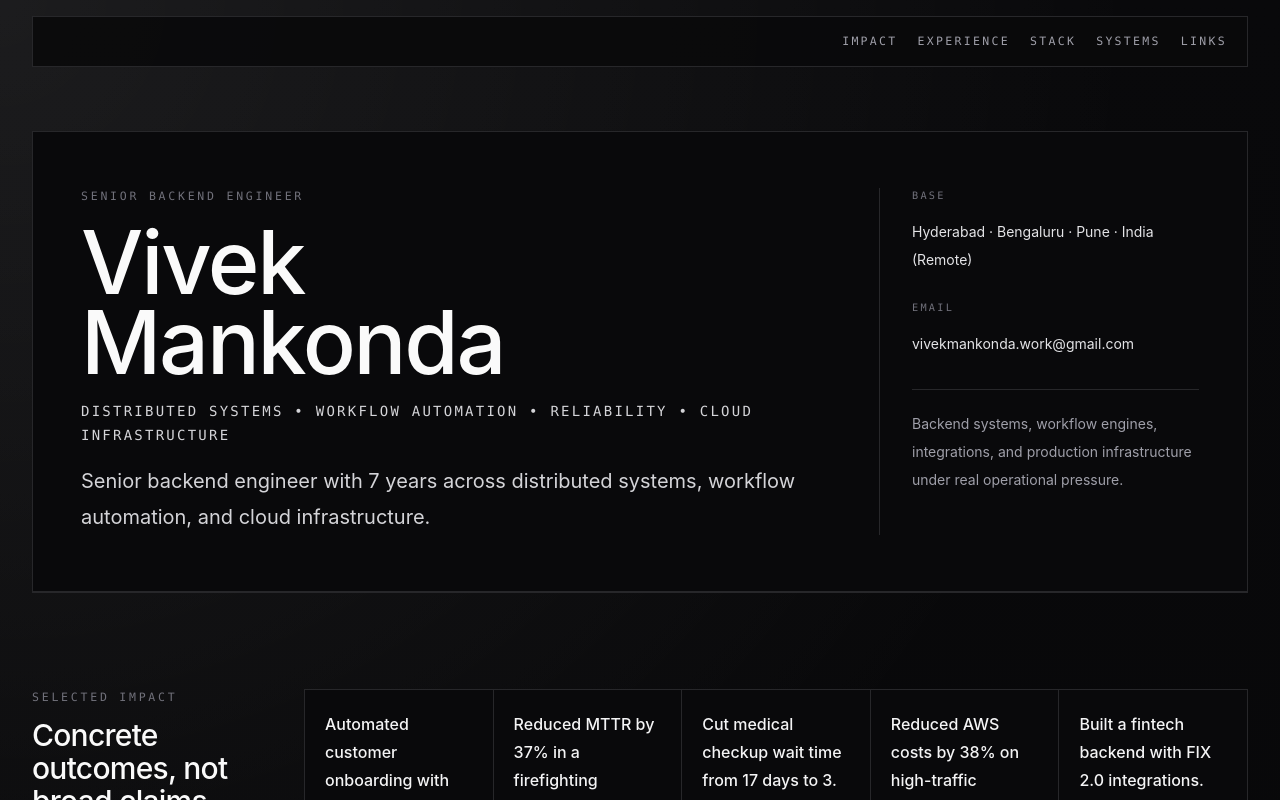
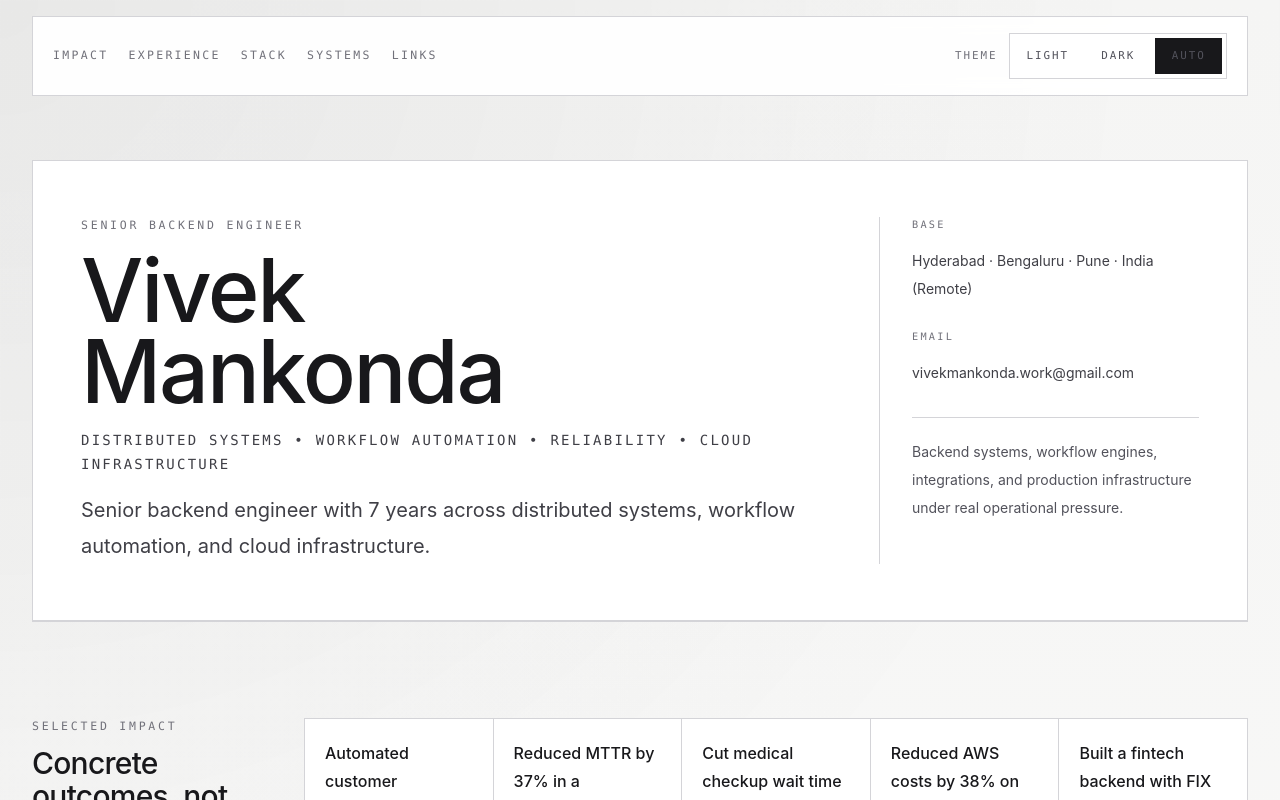
Before and after one commit to vivek-tech-exp/vivek-tech-resume, a Next.js app: page / in a window 1280 px wide. Shown: the top 800 px of the page. Built offline with nearby package versions, Linux system fonts and the light colour scheme; no server answers.

Commit message:
Refactor: Implement CSS variables for theming and add ThemeToggle component

```diff
--- a/src/app/globals.css
+++ b/src/app/globals.css
@@ -7,21 +7,21 @@
     monospace;
 }
 
-:root {
-  color-scheme: dark;
-}
-
 html {
-  background-color: #09090b;
+  background-color: var(--page, #09090b);
 }
 
 body {
   margin: 0;
   min-height: 100vh;
   background:
-    radial-gradient(circle at top left, rgba(255, 255, 255, 0.08), transparent 28%),
-    linear-gradient(180deg, #09090b 0%, #050505 100%);
-  color: #fafafa;
+    radial-gradient(circle at top left, var(--glow, rgba(255, 255, 255, 0.08)), transparent 28%),
+    linear-gradient(
+      180deg,
+      var(--page, #09090b) 0%,
+      var(--page-end, #050505) 100%
+    );
+  color: var(--text, #fafafa);
   font-family: var(--font-sans);
   text-rendering: optimizeLegibility;
   -webkit-font-smoothing: antialiased;
@@ -33,13 +33,13 @@ a {
 }
 
 ::selection {
-  background: rgba(250, 250, 250, 0.18);
-  color: #fafafa;
+  background: var(--selection, rgba(250, 250, 250, 0.18));
+  color: var(--text, #fafafa);
 }
 
 a:focus-visible,
 button:focus-visible {
-  outline: 2px solid #fafafa;
+  outline: 2px solid var(--focus, #fafafa);
   outline-offset: 4px;
 }
 
--- a/src/app/layout.tsx
+++ b/src/app/layout.tsx
@@ -3,6 +3,7 @@ import type { Metadata } from "next";
 import "./globals.css";
 
 import { siteConfig } from "@/lib/site-config";
+import { getThemeScript } from "@/lib/theme";
 
 const description =
   "Resume website for Vivek Mankonda. Backend systems, distributed architecture, and a public codebase built with care.";
@@ -27,8 +28,9 @@ export default function RootLayout({
   children: React.ReactNode;
 }>) {
   return (
-    <html lang="en" className="scroll-smooth bg-zinc-950">
-      <body className="min-h-screen bg-zinc-950 font-sans text-zinc-50 antialiased">
+    <html lang="en" suppressHydrationWarning className="scroll-smooth">
+      <body className="min-h-screen bg-[var(--page)] font-sans text-[var(--text)] antialiased">
+        <script dangerouslySetInnerHTML={{ __html: getThemeScript() }} />
         {children}
       </body>
     </html>
--- /dev/null
+++ b/src/components/theme/theme-toggle.tsx
@@ -0,0 +1,112 @@
+"use client";
+
+import { useEffect, useState } from "react";
+
+import { pageStyles } from "@/lib/page-styles";
+import {
+  applyResolvedTheme,
+  resolveTheme,
+  sanitizeThemePreference,
+  THEME_STORAGE_KEY,
+  themeOptions,
+  type ThemePreference,
+} from "@/lib/theme";
+
+const readPreference = (): ThemePreference => {
+  if (typeof window === "undefined") {
+    return "system";
+  }
+
+  try {
+    return sanitizeThemePreference(
+      window.localStorage.getItem(THEME_STORAGE_KEY),
+    );
+  } catch {
+    return "system";
+  }
+};
+
+const applyTheme = (preference: ThemePreference) => {
+  const resolved = resolveTheme(
+    preference,
+    window.matchMedia("(prefers-color-scheme: dark)").matches,
+  );
+  const root = document.documentElement;
+
+  root.dataset.themePreference = preference;
+  applyResolvedTheme(root, resolved);
+};
+
+export const ThemeToggle = () => {
+  const [preference, setPreference] = useState<ThemePreference>("system");
+
+  useEffect(() => {
+    const media = window.matchMedia("(prefers-color-scheme: dark)");
+
+    const syncFromStorage = () => {
+      const nextPreference = readPreference();
+
+      applyTheme(nextPreference);
+      setPreference(nextPreference);
+    };
+
+    const handleSystemChange = () => {
+      if (readPreference() === "system") {
+        applyTheme("system");
+        setPreference("system");
+      }
+    };
+
+    const handleStorage = (event: StorageEvent) => {
+      if (event.key === THEME_STORAGE_KEY) {
+        syncFromStorage();
+      }
+    };
+
+    syncFromStorage();
+    window.addEventListener("storage", handleStorage);
+
+    media.addEventListener("change", handleSystemChange);
+
+    return () => {
+      window.removeEventListener("storage", handleStorage);
+      media.removeEventListener("change", handleSystemChange);
+    };
+  }, []);
+
+  const updateTheme = (nextPreference: ThemePreference) => {
+    try {
+      window.localStorage.setItem(THEME_STORAGE_KEY, nextPreference);
+    } catch {
+      // Ignore storage failures and still apply the theme for this session.
+    }
+
+    applyTheme(nextPreference);
+    setPreference(nextPreference);
+  };
+
+  return (
+    <div className={pageStyles.themeControl}>
+      <span className={pageStyles.themeLabel}>Theme</span>
+      <div
+        aria-label="Theme"
+        className={pageStyles.themeOptions}
+        role="group"
+      >
+        {themeOptions.map((option) => (
+          <button
+            aria-pressed={preference === option.value}
+            className={`${pageStyles.themeButton} ${
+              preference === option.value ? pageStyles.themeButtonActive : ""
+            }`}
+            key={option.value}
+            onClick={() => updateTheme(option.value)}
+            type="button"
+          >
+            {option.label}
+          </button>
+        ))}
+      </div>
+    </div>
+  );
+};
--- a/src/features/home/home-page.tsx
+++ b/src/features/home/home-page.tsx
@@ -1,3 +1,4 @@
+import { ThemeToggle } from "@/components/theme/theme-toggle";
 import { pageStyles } from "@/lib/page-styles";
 import { resumeData } from "@/lib/resume-data";
 import { siteConfig } from "@/lib/site-config";
@@ -63,6 +64,7 @@ export const HomePage = () => {
               Links
             </a>
           </nav>
+          <ThemeToggle />
         </div>
       </header>
 
--- a/src/lib/page-styles.ts
+++ b/src/lib/page-styles.ts
@@ -1,95 +1,92 @@
 export const pageStyles = {
   skipLink:
-    "sr-only focus:not-sr-only focus:fixed focus:left-4 focus:top-4 focus:z-50 focus:border focus:border-zinc-50 focus:bg-zinc-50 focus:px-4 focus:py-3 focus:font-mono focus:text-[0.72rem] focus:uppercase focus:tracking-[0.22em] focus:text-zinc-950",
+    "sr-only focus:not-sr-only focus:fixed focus:left-4 focus:top-4 focus:z-50 focus:border focus:border-[var(--inverse-surface)] focus:bg-[var(--inverse-surface)] focus:px-4 focus:py-3 focus:font-mono focus:text-[0.72rem] focus:uppercase focus:tracking-[0.22em] focus:text-[var(--inverse-text)]",
   chrome: "mx-auto w-full max-w-7xl px-4 pt-3 sm:px-6 sm:pt-4 lg:px-8",
   topBar:
-    "hidden border border-zinc-800 bg-zinc-950/90 px-5 py-4 sm:flex sm:items-center sm:justify-end",
-  topBarNav: "flex flex-wrap gap-x-5 gap-y-2",
+    "flex items-center justify-end gap-4 border border-[var(--border)] bg-[var(--surface-raised)] px-4 py-3 backdrop-blur-sm sm:justify-between sm:px-5 sm:py-4",
+  topBarNav: "hidden flex-wrap gap-x-5 gap-y-2 sm:flex",
   topBarLink:
-    "font-mono text-[0.72rem] uppercase tracking-[0.2em] text-zinc-400 no-underline transition-colors duration-200 hover:text-zinc-50",
+    "font-mono text-[0.72rem] uppercase tracking-[0.2em] text-[var(--text-subtle)] no-underline transition-colors duration-200 hover:text-[var(--text)]",
   pageShell:
     "mx-auto w-full max-w-7xl px-4 pb-20 pt-6 sm:px-6 sm:pb-24 sm:pt-10 lg:px-8 lg:pb-32 lg:pt-16",
   heroPanel:
-    "grid gap-8 border border-zinc-800 bg-zinc-950 px-5 py-6 sm:px-8 sm:py-10 lg:grid-cols-[minmax(0,1.35fr)_20rem] lg:gap-12 lg:px-12 lg:py-14",
-  heroPanelCompact:
-    "grid gap-8 border border-zinc-800 bg-zinc-950 px-5 py-6 sm:px-8 sm:py-10 lg:grid-cols-[minmax(0,1.2fr)_18rem] lg:gap-12 lg:px-12 lg:py-14",
+    "grid gap-8 border border-[var(--border)] bg-[var(--surface)] px-5 py-6 sm:px-8 sm:py-10 lg:grid-cols-[minmax(0,1.35fr)_20rem] lg:gap-12 lg:px-12 lg:py-14",
   heroCopy: "space-y-3 sm:space-y-4",
   eyebrow:
-    "font-mono text-[0.72rem] uppercase tracking-[0.24em] text-zinc-500",
+    "font-mono text-[0.72rem] uppercase tracking-[0.24em] text-[var(--text-subtle)]",
   heroTitle:
-    "max-w-[10ch] text-[3.35rem] font-medium leading-[0.92] tracking-tight text-zinc-50 sm:text-6xl lg:text-[5.5rem]",
-  heroTitleCompact:
-    "max-w-[13ch] text-[2.9rem] font-medium leading-[0.94] tracking-tight text-zinc-50 sm:text-5xl lg:text-6xl",
+    "max-w-[10ch] text-[3.35rem] font-medium leading-[0.92] tracking-tight text-[var(--text)] sm:text-6xl lg:text-[5.5rem]",
   heroSpecialization:
-    "max-w-3xl font-mono text-[0.78rem] uppercase leading-6 tracking-[0.16em] text-zinc-300 sm:text-sm",
+    "max-w-3xl font-mono text-[0.78rem] uppercase leading-6 tracking-[0.16em] text-[var(--text-muted)] sm:text-sm",
   heroSummary:
-    "max-w-3xl text-base leading-8 text-zinc-300 sm:text-xl sm:leading-9",
-  heroActions: "flex flex-col items-start gap-3 pt-4 sm:flex-row sm:flex-wrap",
-  actionPrimary:
-    "group inline-flex w-full max-w-sm shrink-0 self-start flex-col items-start justify-center gap-1 border border-zinc-50 bg-zinc-50 px-4 py-3 text-left text-sm font-semibold tracking-tight text-zinc-950 no-underline transition-colors duration-200 hover:border-zinc-300 hover:bg-zinc-300 hover:text-zinc-950 focus-visible:outline-none focus-visible:ring-2 focus-visible:ring-zinc-50 focus-visible:ring-offset-2 focus-visible:ring-offset-zinc-950 sm:w-auto",
+    "max-w-3xl text-base leading-8 text-[var(--text-muted)] sm:text-xl sm:leading-9",
   actionSecondary:
-    "group inline-flex min-h-12 self-start items-center gap-3 border border-zinc-700 bg-transparent px-4 py-3 text-left text-sm font-medium tracking-tight text-zinc-100 no-underline transition-colors duration-200 hover:border-zinc-500 hover:bg-zinc-900 hover:text-zinc-50 focus-visible:outline-none focus-visible:ring-2 focus-visible:ring-zinc-50 focus-visible:ring-offset-2 focus-visible:ring-offset-zinc-950",
-  actionMeta:
-    "block font-mono text-[0.64rem] uppercase tracking-[0.22em] text-zinc-700 opacity-80",
+    "group inline-flex min-h-12 self-start items-center gap-3 border border-[var(--border)] bg-transparent px-4 py-3 text-left text-sm font-medium tracking-tight text-[var(--text)] no-underline transition-colors duration-200 hover:border-[var(--text-soft)] hover:bg-[var(--surface-hover)] hover:text-[var(--text)] focus-visible:outline-none focus-visible:ring-2 focus-visible:ring-[var(--focus)] focus-visible:ring-offset-2 focus-visible:ring-offset-[var(--page)]",
   heroAside:
-    "grid gap-5 border-t border-zinc-800 pt-5 lg:border-l lg:border-t-0 lg:pl-8 lg:pt-0",
+    "grid gap-5 border-t border-[var(--border)] pt-5 lg:border-l lg:border-t-0 lg:pl-8 lg:pt-0",
   metaList: "m-0 grid list-none gap-4 p-0",
   metaItem: "grid gap-1",
   metaLabel:
-    "font-mono text-[0.64rem] uppercase tracking-[0.22em] text-zinc-500",
-  metaValue: "text-sm leading-7 text-zinc-200",
+    "font-mono text-[0.64rem] uppercase tracking-[0.22em] text-[var(--text-subtle)]",
+  metaValue: "text-sm leading-7 text-[var(--text-muted)]",
   heroNote:
-    "hidden border-t border-zinc-800 pt-5 text-sm leading-7 text-zinc-400 lg:block",
-  profileLinks: "m-0 grid list-none gap-2 p-0",
-  profileLink:
-    "w-fit font-mono text-[0.72rem] uppercase tracking-[0.2em] text-zinc-300 no-underline transition-colors duration-200 hover:text-zinc-50",
+    "hidden border-t border-[var(--border)] pt-5 text-sm leading-7 text-[var(--text-soft)] lg:block",
   section:
-    "grid gap-8 border-t border-zinc-800 py-14 sm:py-20 lg:grid-cols-[14rem_minmax(0,1fr)] lg:gap-12 lg:py-24",
+    "grid gap-8 border-t border-[var(--border)] py-14 sm:py-20 lg:grid-cols-[14rem_minmax(0,1fr)] lg:gap-12 lg:py-24",
   sectionHeading: "space-y-3",
   sectionKicker:
-    "font-mono text-[0.72rem] uppercase tracking-[0.24em] text-zinc-500",
+    "font-mono text-[0.72rem] uppercase tracking-[0.24em] text-[var(--text-subtle)]",
   sectionTitle:
-    "max-w-md text-[2rem] font-medium leading-[1.1] tracking-tight text-zinc-50 sm:text-3xl",
-  sectionCopy: "max-w-2xl space-y-4 text-base leading-7 text-zinc-300",
+    "max-w-md text-[2rem] font-medium leading-[1.1] tracking-tight text-[var(--text)] sm:text-3xl",
+  sectionCopy: "max-w-2xl space-y-4 text-base leading-7 text-[var(--text-muted)]",
   proofList:
-    "m-0 grid list-none gap-px border border-zinc-800 bg-zinc-800 p-0 sm:grid-cols-2 xl:grid-cols-5",
-  proofChip: "bg-zinc-950 p-5 transition-colors duration-200 hover:bg-zinc-900",
-  proofText: "text-base font-medium leading-7 text-zinc-100",
+    "m-0 grid list-none gap-px border border-[var(--border)] bg-[var(--border)] p-0 sm:grid-cols-2 xl:grid-cols-5",
+  proofChip:
+    "bg-[var(--surface)] p-5 transition-colors duration-200 hover:bg-[var(--surface-hover)]",
+  proofText: "text-base font-medium leading-7 text-[var(--text)]",
   snapshotList:
-    "m-0 grid list-none gap-px border border-zinc-800 bg-zinc-800 p-0",
+    "m-0 grid list-none gap-px border border-[var(--border)] bg-[var(--border)] p-0",
   snapshotCard:
-    "grid gap-4 bg-zinc-950 p-5 transition-colors duration-200 hover:bg-zinc-900 sm:grid-cols-[11rem_minmax(0,1fr)] sm:gap-6 sm:p-6",
+    "grid gap-4 bg-[var(--surface)] p-5 transition-colors duration-200 hover:bg-[var(--surface-hover)] sm:grid-cols-[11rem_minmax(0,1fr)] sm:gap-6 sm:p-6",
   snapshotPeriod:
-    "font-mono text-[0.72rem] uppercase tracking-[0.22em] text-zinc-500",
+    "font-mono text-[0.72rem] uppercase tracking-[0.22em] text-[var(--text-subtle)]",
   snapshotBody: "space-y-2",
-  snapshotTitle: "text-xl font-medium tracking-tight text-zinc-50",
+  snapshotTitle: "text-xl font-medium tracking-tight text-[var(--text)]",
   snapshotCompany:
-    "font-mono text-[0.72rem] uppercase tracking-[0.18em] text-zinc-400",
-  snapshotSummary: "max-w-2xl text-sm leading-7 text-zinc-300 sm:text-base",
+    "font-mono text-[0.72rem] uppercase tracking-[0.18em] text-[var(--text-soft)]",
+  snapshotSummary:
+    "max-w-2xl text-sm leading-7 text-[var(--text-muted)] sm:text-base",
   capabilityGrid:
-    "grid gap-px border border-zinc-800 bg-zinc-800 sm:grid-cols-2 xl:grid-cols-3",
+    "grid gap-px border border-[var(--border)] bg-[var(--border)] sm:grid-cols-2 xl:grid-cols-3",
   capabilityItem:
-    "bg-zinc-950 p-5 transition-colors duration-200 hover:bg-zinc-900",
+    "bg-[var(--surface)] p-5 transition-colors duration-200 hover:bg-[var(--surface-hover)]",
   capabilityLabel:
-    "font-mono text-[0.72rem] uppercase tracking-[0.22em] text-zinc-400",
-  capabilityText: "mt-3 text-sm leading-7 text-zinc-200",
-  systemsGrid: "grid gap-px border border-zinc-800 bg-zinc-800 lg:grid-cols-2",
+    "font-mono text-[0.72rem] uppercase tracking-[0.22em] text-[var(--text-soft)]",
+  capabilityText: "mt-3 text-sm leading-7 text-[var(--text-muted)]",
+  systemsGrid:
+    "grid gap-px border border-[var(--border)] bg-[var(--border)] lg:grid-cols-2",
   systemCard:
-    "grid gap-4 bg-zinc-950 p-5 transition-colors duration-200 hover:bg-zinc-900 sm:p-6",
+    "grid gap-4 bg-[var(--surface)] p-5 transition-colors duration-200 hover:bg-[var(--surface-hover)] sm:p-6",
   systemContext:
-    "font-mono text-[0.72rem] uppercase tracking-[0.22em] text-zinc-500",
+    "font-mono text-[0.72rem] uppercase tracking-[0.22em] text-[var(--text-subtle)]",
   systemBody: "space-y-3",
-  systemTitle: "text-xl font-medium tracking-tight text-zinc-50",
-  systemText: "text-sm leading-7 text-zinc-300",
+  systemTitle: "text-xl font-medium tracking-tight text-[var(--text)]",
+  systemText: "text-sm leading-7 text-[var(--text-muted)]",
   systemLink:
-    "w-fit border-t border-zinc-800 pt-4 font-mono text-[0.68rem] uppercase tracking-[0.22em] text-zinc-300 no-underline transition-colors duration-200 hover:text-zinc-50",
+    "w-fit border-t border-[var(--border)] pt-4 font-mono text-[0.68rem] uppercase tracking-[0.22em] text-[var(--text-muted)] no-underline transition-colors duration-200 hover:text-[var(--text)]",
   linksPanel:
-    "grid gap-6 border border-zinc-800 bg-zinc-950 p-5 sm:p-8 lg:grid-cols-[minmax(0,1fr)_18rem] lg:gap-10",
+    "grid gap-6 border border-[var(--border)] bg-[var(--surface)] p-5 sm:p-8 lg:grid-cols-[minmax(0,1fr)_18rem] lg:gap-10",
   linksActions: "flex flex-col items-start gap-3 sm:flex-row sm:flex-wrap",
   linksMeta: "grid gap-4",
   linksMetaItem: "grid gap-1",
-  linksNote: "border-t border-zinc-800 pt-4 text-sm leading-7 text-zinc-400",
-  resumeSummaryList: "space-y-3",
-  resumeSummaryText: "max-w-3xl text-base leading-7 text-zinc-300 sm:text-lg",
-  compactMetaValue: "text-sm leading-7 text-zinc-300",
+  linksNote:
+    "border-t border-[var(--border)] pt-4 text-sm leading-7 text-[var(--text-soft)]",
+  themeControl: "flex items-center gap-3",
+  themeLabel:
+    "hidden font-mono text-[0.68rem] uppercase tracking-[0.18em] text-[var(--text-subtle)] sm:block",
+  themeOptions:
+    "inline-grid grid-cols-3 gap-1 border border-[var(--border)] bg-[var(--surface)] p-1",
+  themeButton:
+    "min-h-9 px-3 font-mono text-[0.68rem] uppercase tracking-[0.18em] text-[var(--text-soft)] transition-colors duration-200 hover:bg-[var(--surface-hover)] hover:text-[var(--text)] focus-visible:outline-none focus-visible:ring-2 focus-visible:ring-[var(--focus)] focus-visible:ring-offset-2 focus-visible:ring-offset-[var(--page)]",
+  themeButtonActive: "bg-[var(--inverse-surface)] text-[var(--inverse-text)]",
 } as const;
--- /dev/null
+++ b/src/lib/theme.ts
@@ -0,0 +1,111 @@
+export const THEME_STORAGE_KEY = "vivek-tech-resume-theme";
+
+export type ThemePreference = "light" | "dark" | "system";
+export type ResolvedTheme = "light" | "dark";
+
+export const themeOptions: Array<{
+  label: string;
+  value: ThemePreference;
+}> = [
+  { label: "Light", value: "light" },
+  { label: "Dark", value: "dark" },
+  { label: "Auto", value: "system" },
+];
+
+export const isThemePreference = (
+  value: string | null | undefined,
+): value is ThemePreference =>
+  value === "light" || value === "dark" || value === "system";
+
+export const sanitizeThemePreference = (
+  value: string | null | undefined,
+): ThemePreference => (isThemePreference(value) ? value : "system");
+
+export const resolveTheme = (
+  preference: ThemePreference,
+  prefersDark: boolean,
+): ResolvedTheme =>
+  preference === "system" ? (prefersDark ? "dark" : "light") : preference;
+
+const themeTokens: Record<ResolvedTheme, Record<string, string>> = {
+  light: {
+    "--page": "#f5f5f4",
+    "--page-end": "#ffffff",
+    "--surface": "#ffffff",
+    "--surface-hover": "#f0f0ef",
+    "--surface-raised": "rgba(255, 255, 255, 0.92)",
+    "--border": "#d4d4d8",
+    "--text": "#18181b",
+    "--text-muted": "#3f3f46",
+    "--text-soft": "#52525b",
+    "--text-subtle": "#71717a",
+    "--inverse-surface": "#18181b",
+    "--inverse-text": "#fafafa",
+    "--focus": "#18181b",
+    "--selection": "rgba(24, 24, 27, 0.16)",
+    "--glow": "rgba(24, 24, 27, 0.06)",
+  },
+  dark: {
+    "--page": "#09090b",
+    "--page-end": "#050505",
+    "--surface": "#09090b",
+    "--surface-hover": "#18181b",
+    "--surface-raised": "rgba(9, 9, 11, 0.9)",
+    "--border": "#27272a",
+    "--text": "#fafafa",
+    "--text-muted": "#d4d4d8",
+    "--text-soft": "#a1a1aa",
+    "--text-subtle": "#71717a",
+    "--inverse-surface": "#fafafa",
+    "--inverse-text": "#18181b",
+    "--focus": "#fafafa",
+    "--selection": "rgba(250, 250, 250, 0.18)",
+    "--glow": "rgba(255, 255, 255, 0.08)",
+  },
+};
+
+export const applyResolvedTheme = (
+  root: HTMLElement,
+  resolvedTheme: ResolvedTheme,
+): void => {
+  const tokens = themeTokens[resolvedTheme];
+
+  root.dataset.theme = resolvedTheme;
+  root.style.colorScheme = resolvedTheme;
+
+  Object.entries(tokens).forEach(([property, value]) => {
+    root.style.setProperty(property, value);
+  });
+};
+
+export const getThemeScript = () => `
+(() => {
+  const storageKey = "${THEME_STORAGE_KEY}";
+  const root = document.documentElement;
+  const prefersDark = window.matchMedia("(prefers-color-scheme: dark)");
+  const readPreference = () => {
+    try {
+      const value = window.localStorage.getItem(storageKey);
+      return value === "light" || value === "dark" || value === "system"
+        ? value
+        : "system";
+    } catch {
+      return "system";
+    }
+  };
+  const preference = readPreference();
+  const resolved = preference === "system"
+    ? (prefersDark.matches ? "dark" : "light")
+    : preference;
+  const tokens = ${
+    JSON.stringify(themeTokens)
+  };
+  root.dataset.themePreference = preference;
+  root.dataset.theme = resolved;
+  root.style.colorScheme = resolved;
+
+  Object.entries(tokens[resolved]).forEach(([property, value]) => {
+    root.style.setProperty(property, value);
+  });
+})();
+`;
```
